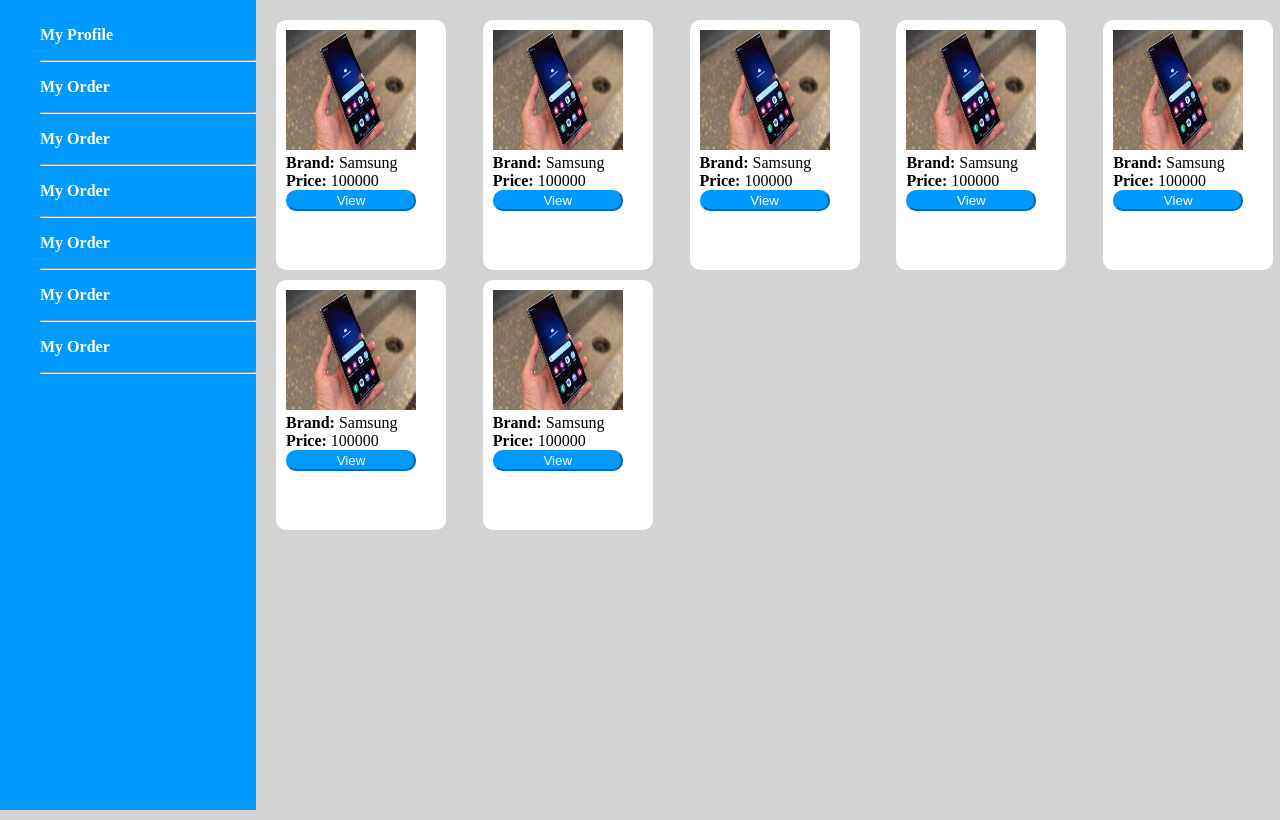
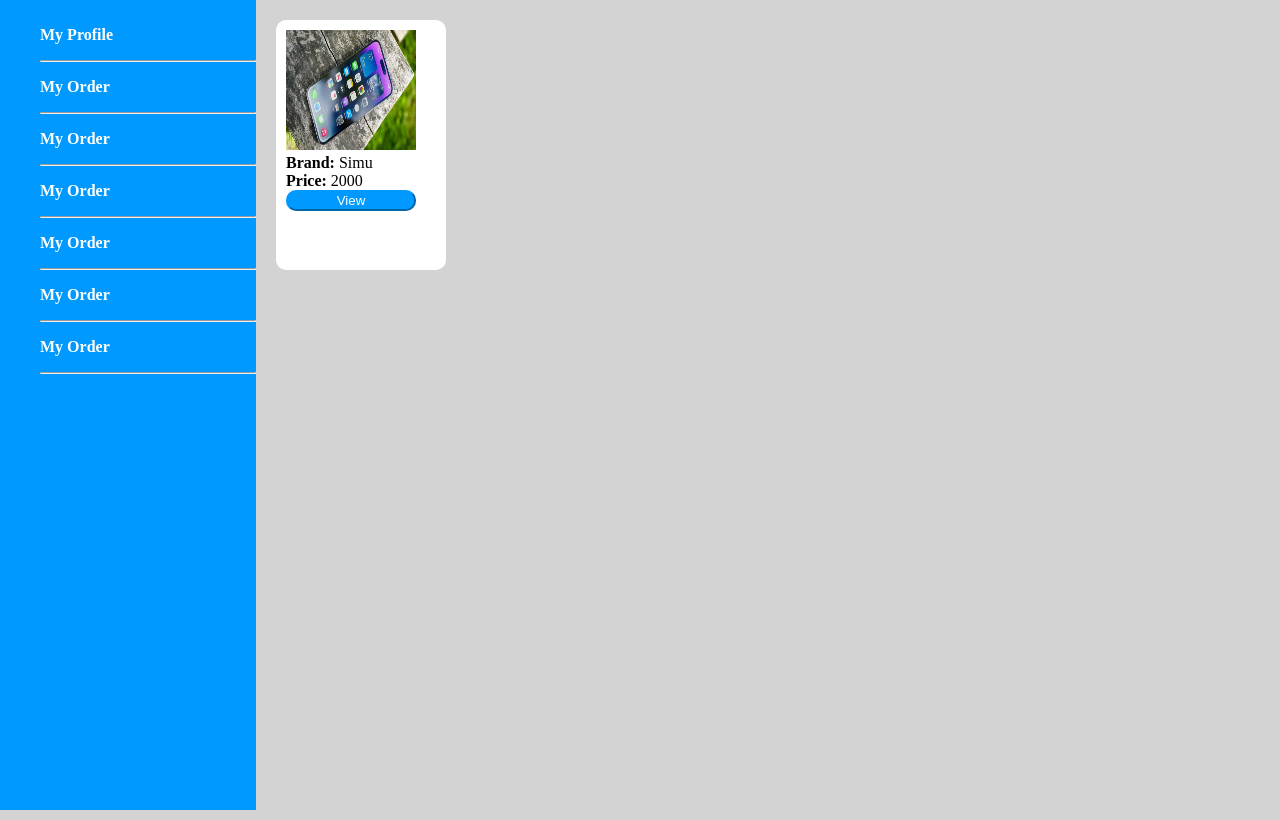
Before and after one commit to zuberypima/businessapp, a Django app: page /customer in a window 1280 px wide. Run offline with Django 4.2, Linux system fonts and the light colour scheme; data comes from the database, SQL or seed files in the repository.

Commit message:
update done

```diff
--- a/core/settings.py
+++ b/core/settings.py
@@ -10,6 +10,7 @@ For the full list of settings and their values, see
 https://docs.djangoproject.com/en/4.2/ref/settings/
 """
 
+import os
 from pathlib import Path
 
 # Build paths inside the project like this: BASE_DIR / 'subdir'.
@@ -121,7 +122,8 @@ USE_TZ = True
 # https://docs.djangoproject.com/en/4.2/howto/static-files/
 
 STATIC_URL = 'static/'
-
+MEDIA_URL = '/media/'
+MEDIA_ROOT = os.path.join(BASE_DIR, 'media')
 STATICFILES_DIRS = [
     BASE_DIR, 'business', 'static',
 ]
--- a/register/models.py
+++ b/register/models.py
@@ -4,13 +4,15 @@ from administrator.models import BatchNumber
 
 
 class  Product(models.Model):
-    productId =models.CharField(max_length=255,unique=True)
+    productId =models.CharField(max_length=255)
+    # productNo =models.AutoField(primary_key=True)
     name =models.CharField(max_length=255)
     stock =models.IntegerField()
     expireDate =models.DateField()
     # batchNumber =models.ForeignKey(BatchNumber,on_delete=models.DO_NOTHING)
     costPrice=models.FloatField()
     selingPrice =models.IntegerField()
+    image  =models.ImageField(upload_to='upload/',blank=True,null=True)
     def __str__(self):
         return self.name
 
--- a/register/urls.py
+++ b/register/urls.py
@@ -1,4 +1,7 @@
+import statistics
 from django.urls import path
+from django.conf.urls.static import static
+from core import settings
 from .views import product_list,createOrder,recodtrans,regproduct,order_list,trans_list,customerdash
 
 
@@ -12,3 +15,6 @@ urlpatterns = [
     path('customer',customerdash,name='customer'),
     path('productview',createOrder,name='productview')
 ]
+# + statistics(settings.MEDIA_URL, document_root=settings.MEDIA_ROOT)
+
+urlpatterns += static(settings.MEDIA_URL, document_root=settings.MEDIA_ROOT)
--- a/register/views.py
+++ b/register/views.py
@@ -18,7 +18,8 @@ def order_list(request):
     return render(request,'orderlist.html',{'orders':orders})
 
 def customerdash(request):
-    return render(request,'customerdash.html')
+    products =Product.objects.all()
+    return render(request,'customerdash.html',{'products':products})
 
 
 
--- a/templates/customerdash.html
+++ b/templates/customerdash.html
@@ -46,10 +46,11 @@
       <!-- </div> -->
       <div class="right-container">
         <div class="grid-container">
+          {% for product in products %}
           <div class="grid-item">
             <div class="">
               <img
-                src="css/phon2.jfif"
+                src="{{product.image.url}}"
                 alt="Description of the image"
                 width="130"
                 height="120"
@@ -57,139 +58,16 @@
               />
               <div class="product-details">
                 <div>
-                  <p><span>Brand: </span>Samsung</p>
+                  <p><span>Brand: </span>{{product.name}}</p>
                 </div>
                 <div>
-                  <p><span>Price: </span>100000</p>
-                </div>
-                <div>
-                 <a href="productview.html">
-                  <button>View</button>
-                 </a>
-                </div>
-              </div>
-            </div>
-          </div>
-          <div class="grid-item">
-            <div class="">
-              <img
-                src="css/phon2.jfif"
-                alt="Description of the image"
-                width="130"
-                height="120"
-                title="Image title"
-              />
-              <div class="product-details">
-                <div>
-                  <p><span>Brand: </span>Samsung</p>
-                </div>
-                <div>
-                  <p><span>Price: </span>100000</p>
+                  <p><span>Price: </span>{{product.selingPrice}}</p>
                 </div>
                 <div><button onclick="openPopup()">View</button></div>
               </div>
             </div>
           </div>
-          <div class="grid-item">
-            <div class="">
-              <img
-                src="css/phon2.jfif"
-                alt="Description of the image"
-                width="130"
-                height="120"
-                title="Image title"
-              />
-              <div class="product-details">
-                <div>
-                  <p><span>Brand: </span>Samsung</p>
-                </div>
-                <div>
-                  <p><span>Price: </span>100000</p>
-                </div>
-                <div><button>View</button></div>
-              </div>
-            </div>
-          </div>
-          <div class="grid-item">
-            <div class="">
-              <img
-                src="css/phon2.jfif"
-                alt="Description of the image"
-                width="130"
-                height="120"
-                title="Image title"
-              />
-              <div class="product-details">
-                <div>
-                  <p><span>Brand: </span>Samsung</p>
-                </div>
-                <div>
-                  <p><span>Price: </span>100000</p>
-                </div>
-                <div><button>View</button></div>
-              </div>
-            </div>
-          </div>
-          <div class="grid-item">
-            <div class="">
-              <img
-                src="css/phon2.jfif"
-                alt="Description of the image"
-                width="130"
-                height="120"
-                title="Image title"
-              />
-              <div class="product-details">
-                <div>
-                  <p><span>Brand: </span>Samsung</p>
-                </div>
-                <div>
-                  <p><span>Price: </span>100000</p>
-                </div>
-                <div><button>View</button></div>
-              </div>
-            </div>
-          </div>
-          <div class="grid-item">
-            <div class="">
-              <img
-                src="css/phon2.jfif"
-                alt="Description of the image"
-                width="130"
-                height="120"
-                title="Image title"
-              />
-              <div class="product-details">
-                <div>
-                  <p><span>Brand: </span>Samsung</p>
-                </div>
-                <div>
-                  <p><span>Price: </span>100000</p>
-                </div>
-                <div><button>View</button></div>
-              </div>
-            </div>
-          </div>
-          <div class="grid-item">
-            <div class="">
-              <img
-                src="css/phon2.jfif"
-                alt="Description of the image"
-                width="130"
-                height="120"
-                title="Image title"
-              />
-              <div class="product-details">
-                <div>
-                  <p><span>Brand: </span>Samsung</p>
-                </div>
-                <div>
-                  <p><span>Price: </span>100000</p>
-                </div>
-                <div><button>View</button></div>
-              </div>
-            </div>
-          </div>
+          {% endfor %}
         </div>
       </div>
     </div>
```
Also changed, not shown: db.sqlite3, media/upload/phon.jpg (added), products/images/download.jfif (added), products/images/images.jfif (added), products/images/phon.jpg (added), register/migrations/0003_remove_order_paymentstatus_and_more.py (added), register/migrations/0004_alter_product_image.py (added), register/migrations/0005_remove_product_id_product_productno.py (added).
